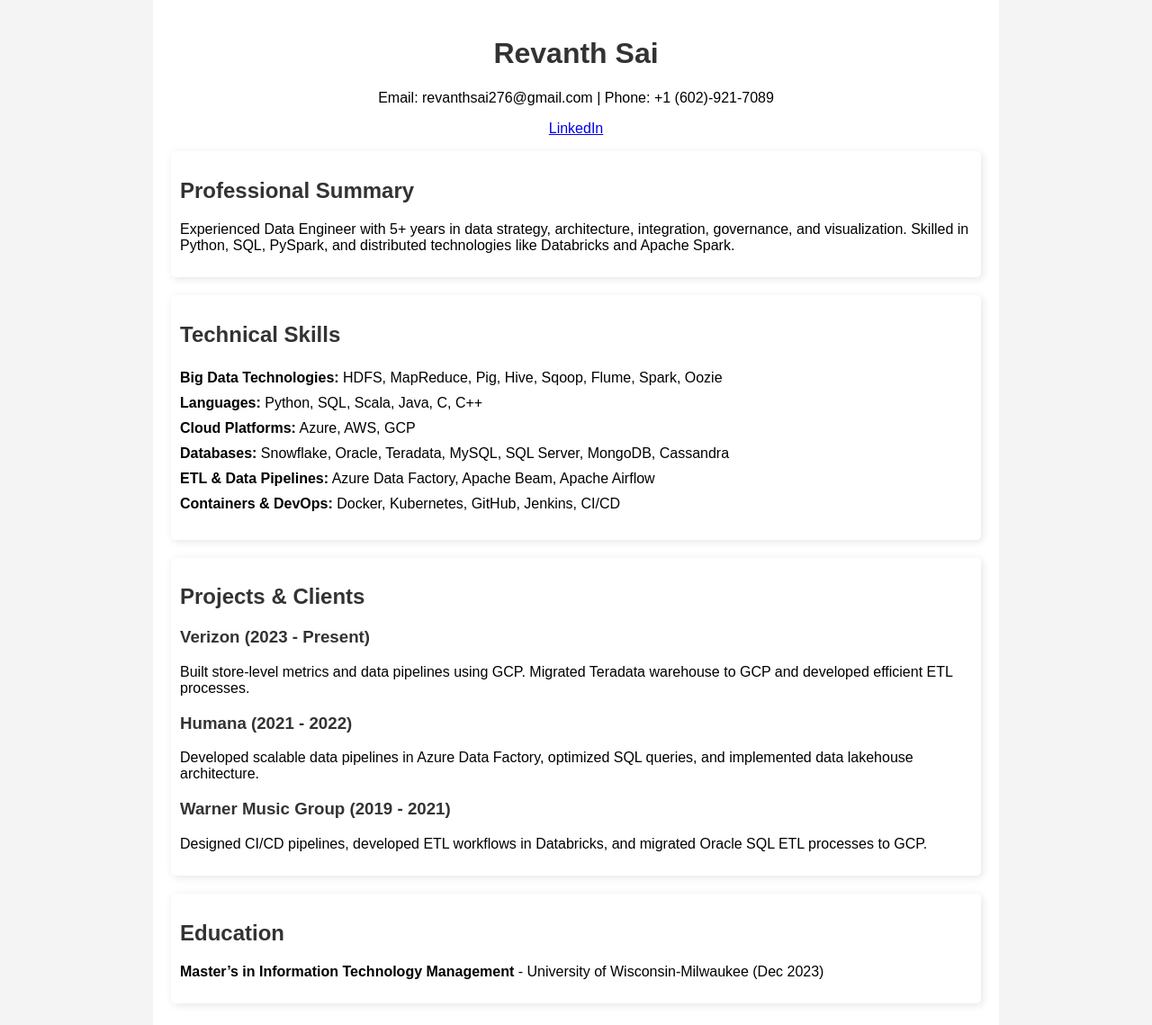
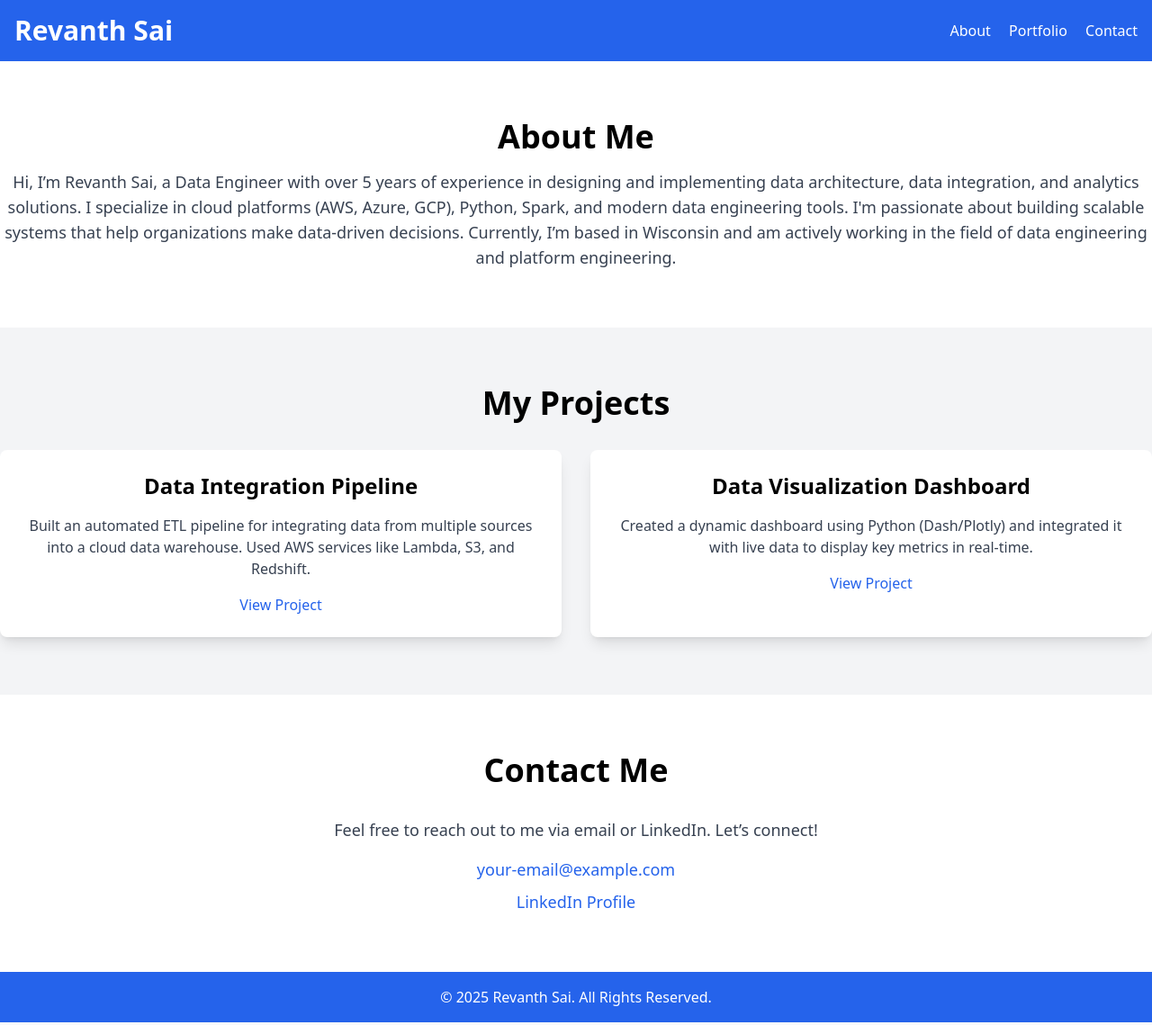
Before and after one commit to revanthsai36/revanthsai36.github.io, a plain HTML site: page index.html in a window 1280 px wide. Shown: the whole page at 90% size. Drawn offline with nearby package versions, Linux system fonts and the light colour scheme.

Commit message:
Update index.html

```diff
--- a/index.html
+++ b/index.html
@@ -1,60 +1,73 @@
 <!DOCTYPE html>
 <html lang="en">
 <head>
-    <meta charset="UTF-8">
-    <meta name="viewport" content="width=device-width, initial-scale=1.0">
-    <title>Revanth Sai - Data Engineer</title>
-    <style>
-        body { font-family: Arial, sans-serif; margin: 0; padding: 0; background-color: #f4f4f4; }
-        .container { max-width: 900px; margin: auto; padding: 20px; background: white; }
-        h1, h2, h3 { color: #333; }
-        .section { margin-bottom: 20px; padding: 10px; background: #fff; border-radius: 5px; box-shadow: 2px 2px 10px rgba(0,0,0,0.1); }
-        .contact-info { text-align: center; }
-        ul { list-style-type: none; padding: 0; }
-        li { padding: 5px 0; }
-    </style>
+  <meta charset="UTF-8">
+  <meta name="viewport" content="width=device-width, initial-scale=1.0">
+  <meta name="description" content="Revanth Sai - Data Engineer, Cloud Specialist, and Application Developer">
+  <title>Revanth Sai's Portfolio</title>
+  <script src="https://cdn.tailwindcss.com"></script>
 </head>
-<body>
-    <div class="container">
-        <div class="contact-info">
-            <h1>Revanth Sai</h1>
-            <p>Email: revanthsai276@gmail.com | Phone: +1 (602)-921-7089</p>
-            <p><a href="https://linkedin.com">LinkedIn</a></p>
+<body class="bg-gray-50 font-sans antialiased">
+
+  <!-- Navbar -->
+  <nav class="bg-blue-600 p-4">
+    <div class="container mx-auto flex justify-between items-center">
+      <h1 class="text-white text-3xl font-bold">Revanth Sai</h1>
+      <div class="space-x-4">
+        <a href="#about" class="text-white hover:text-gray-200">About</a>
+        <a href="#portfolio" class="text-white hover:text-gray-200">Portfolio</a>
+        <a href="#contact" class="text-white hover:text-gray-200">Contact</a>
+      </div>
+    </div>
+  </nav>
+
+  <!-- About Section -->
+  <section id="about" class="py-16 bg-white">
+    <div class="container mx-auto text-center">
+      <h2 class="text-4xl font-semibold mb-4">About Me</h2>
+      <p class="text-lg text-gray-700">
+        Hi, I’m Revanth Sai, a Data Engineer with over 5 years of experience in designing and implementing data architecture,
+        data integration, and analytics solutions. I specialize in cloud platforms (AWS, Azure, GCP), Python, Spark, and
+        modern data engineering tools. I'm passionate about building scalable systems that help organizations make data-driven
+        decisions. Currently, I’m based in Wisconsin and am actively working in the field of data engineering and platform engineering.
+      </p>
+    </div>
+  </section>
+
+  <!-- Portfolio Section -->
+  <section id="portfolio" class="py-16 bg-gray-100">
+    <div class="container mx-auto text-center">
+      <h2 class="text-4xl font-semibold mb-8">My Projects</h2>
+      <div class="grid md:grid-cols-2 gap-8">
+        <div class="bg-white shadow-lg p-6 rounded-lg">
+          <h3 class="text-2xl font-bold mb-4">Data Integration Pipeline</h3>
+          <p class="text-gray-700">Built an automated ETL pipeline for integrating data from multiple sources into a cloud data warehouse. Used AWS services like Lambda, S3, and Redshift.</p>
+          <a href="https://github.com/your-github-username/etl-pipeline" class="text-blue-600 hover:underline mt-4 block">View Project</a>
         </div>
+        <div class="bg-white shadow-lg p-6 rounded-lg">
+          <h3 class="text-2xl font-bold mb-4">Data Visualization Dashboard</h3>
+          <p class="text-gray-700">Created a dynamic dashboard using Python (Dash/Plotly) and integrated it with live data to display key metrics in real-time.</p>
+          <a href="https://github.com/your-github-username/dashboard" class="text-blue-600 hover:underline mt-4 block">View Project</a>
+        </div>
+        <!-- Add more projects as necessary -->
+      </div>
+    </div>
+  </section>
 
-        <div class="section">
-            <h2>Professional Summary</h2>
-            <p>Experienced Data Engineer with 5+ years in data strategy, architecture, integration, governance, and visualization. Skilled in Python, SQL, PySpark, and distributed technologies like Databricks and Apache Spark.</p>
-        </div>
+  <!-- Contact Section -->
+  <section id="contact" class="py-16 bg-white">
+    <div class="container mx-auto text-center">
+      <h2 class="text-4xl font-semibold mb-8">Contact Me</h2>
+      <p class="text-lg text-gray-700 mb-4">Feel free to reach out to me via email or LinkedIn. Let’s connect!</p>
+      <p class="text-lg text-blue-600"><a href="mailto:revanthsai276.com">your-email@example.com</a></p>
+      <p class="text-lg text-blue-600 mt-2"><a href="https://www.linkedin.com/in/revanth-sai" target="_blank">LinkedIn Profile</a></p>
+    </div>
+  </section>
 
-        <div class="section">
-            <h2>Technical Skills</h2>
-            <ul>
-                <li><strong>Big Data Technologies:</strong> HDFS, MapReduce, Pig, Hive, Sqoop, Flume, Spark, Oozie</li>
-                <li><strong>Languages:</strong> Python, SQL, Scala, Java, C, C++</li>
-                <li><strong>Cloud Platforms:</strong> Azure, AWS, GCP</li>
-                <li><strong>Databases:</strong> Snowflake, Oracle, Teradata, MySQL, SQL Server, MongoDB, Cassandra</li>
-                <li><strong>ETL & Data Pipelines:</strong> Azure Data Factory, Apache Beam, Apache Airflow</li>
-                <li><strong>Containers & DevOps:</strong> Docker, Kubernetes, GitHub, Jenkins, CI/CD</li>
-            </ul>
-        </div>
+  <!-- Footer -->
+  <footer class="bg-blue-600 py-4 text-white text-center">
+    <p>&copy; 2025 Revanth Sai. All Rights Reserved.</p>
+  </footer>
 
-        <div class="section">
-            <h2>Projects & Clients</h2>
-            <h3>Verizon (2023 - Present)</h3>
-            <p>Built store-level metrics and data pipelines using GCP. Migrated Teradata warehouse to GCP and developed efficient ETL processes.</p>
-
-            <h3>Humana (2021 - 2022)</h3>
-            <p>Developed scalable data pipelines in Azure Data Factory, optimized SQL queries, and implemented data lakehouse architecture.</p>
-
-            <h3>Warner Music Group (2019 - 2021)</h3>
-            <p>Designed CI/CD pipelines, developed ETL workflows in Databricks, and migrated Oracle SQL ETL processes to GCP.</p>
-        </div>
-
-        <div class="section">
-            <h2>Education</h2>
-            <p><strong>Master’s in Information Technology Management</strong> - University of Wisconsin-Milwaukee (Dec 2023)</p>
-        </div>
-    </div>
 </body>
 </html>
```
